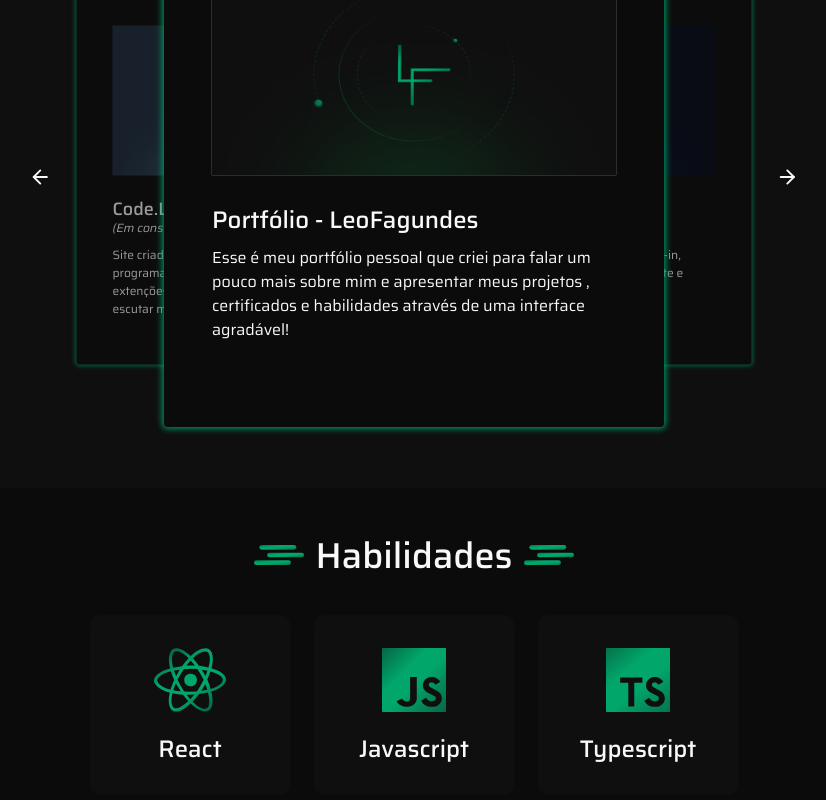
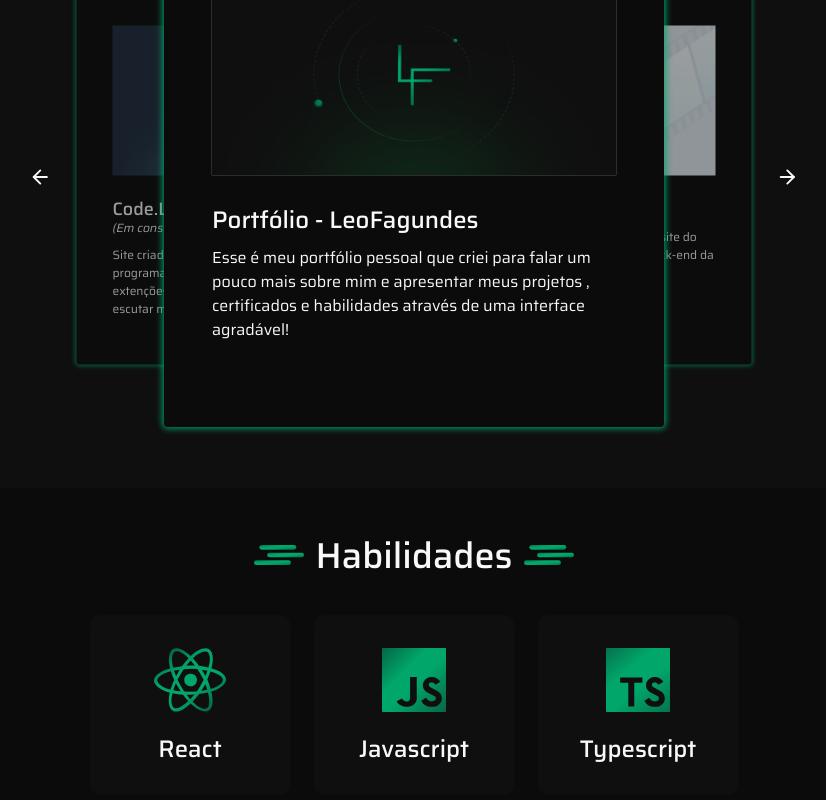
Before and after one commit to leoFagundes/Portfolio-leoFagundes, a React (Create React App) app: page / in a window 1280 px wide. Shown: the part 1588-2388 px from the top of the page, without its empty margins (226-1052 px from the left). Built offline with nearby package versions, Linux system fonts and the light colour scheme.

Commit message:
add cine drivein site project

```diff
--- a/src/data/projectsData.ts
+++ b/src/data/projectsData.ts
@@ -1,7 +1,8 @@
 import { ProjectDataProps } from "src/types/type";
 
 import blackJackWeb from "src/assets/image/projects/black-jack-web.png";
-import cineDrivein from "src/assets/image/projects/cine-drivein.png";
+import cineDriveinSnack from "src/assets/image/projects/cine-drivein.png";
+import cineDriveinSite from "src/assets/image/projects/cine-drivein-site.png";
 import comunidadeProgramacao from "src/assets/image/projects/comunidade-programacao.png";
 import imikino from "src/assets/image/projects/imikino.png";
 import myBooks from "src/assets/image/projects/mybooks.png";
@@ -22,10 +23,21 @@ export const projectsData: ProjectDataProps[] = [
       "https://www.figma.com/design/1fCsklI9Qg4WMEyEn4c2pO/Portf%C3%B3lio-3.0?node-id=0-1&t=LihCXgBqF5bw7fBc-1",
   },
   {
-    image: cineDrivein,
-    name: "Cine Drive-in System",
+    image: cineDriveinSite,
+    name: "Cine Drive-in Site",
     description:
-      "Aplicação web desenvolvida para o Cine Drive-in, composta por duas interfaces front-end (cliente e administrador) e um back-end.",
+      "Aplicação Web desenvolvida para ser o novo site do Cine Drive-in de Brasília, usando o mesmo back-end da aplicação desenvolvida para a lanchonete.",
+    stack: "Next.js 14, Tailwind, TypeScript, Node.js e MongoDB",
+    repoLink: "https://github.com/leoFagundes/cine-drivein-site",
+    demoLink: "https://cinedrivein.vercel.app/",
+    figmaLink:
+      "https://www.figma.com/design/Ncvt08SckbhsoT7WICYOqT/Cine-Drive-in-Design?node-id=513-19&t=RR8lyJ2Kc6cA9pHZ-1",
+  },
+  {
+    image: cineDriveinSnack,
+    name: "Cine Drive-in Snack Bar",
+    description:
+      "Aplicação web desenvolvida para a lanchonete do Cine Drive-in, composta por duas interfaces front-end (cliente e administrador) e um back-end.",
     stack: "React.js, Sass, TypeScript, Node.js e MongoDB",
     repoLink:
       "https://github.com/leoFagundes?tab=repositories&q=cine-drive-in&type=&language=&sort=",
--- a/src/pages/home/hero/style.ts
+++ b/src/pages/home/hero/style.ts
@@ -259,7 +259,7 @@ export const HeroContainer = styled.section`
     100% {
       stroke-dasharray: 10 20;
       stroke-dashoffset: -200;
-      stroke-width: 3;
+      stroke-width: 4;
       opacity: 0.3;
     }
   }
@@ -278,9 +278,9 @@ export const HeroContainer = styled.section`
       opacity: 1;
     }
     100% {
-      stroke-dasharray: 100 1;
+      stroke-dasharray: 100 0;
       stroke-dashoffset: 20;
-      stroke-width: 3;
+      stroke-width: 4;
       opacity: 1;
     }
   }
```
Also changed, not shown: src/assets/image/projects/cine-drivein-site.png (added).
